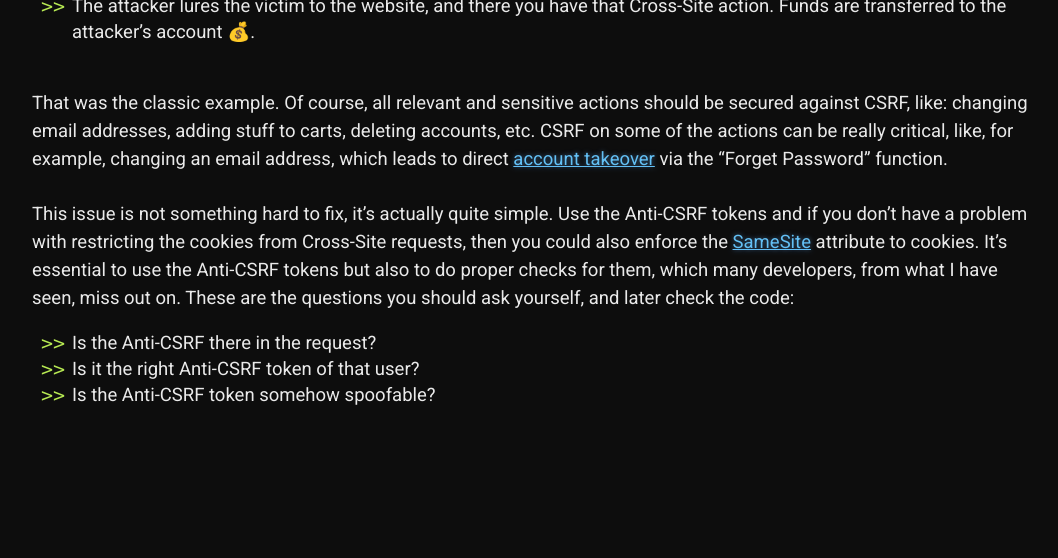
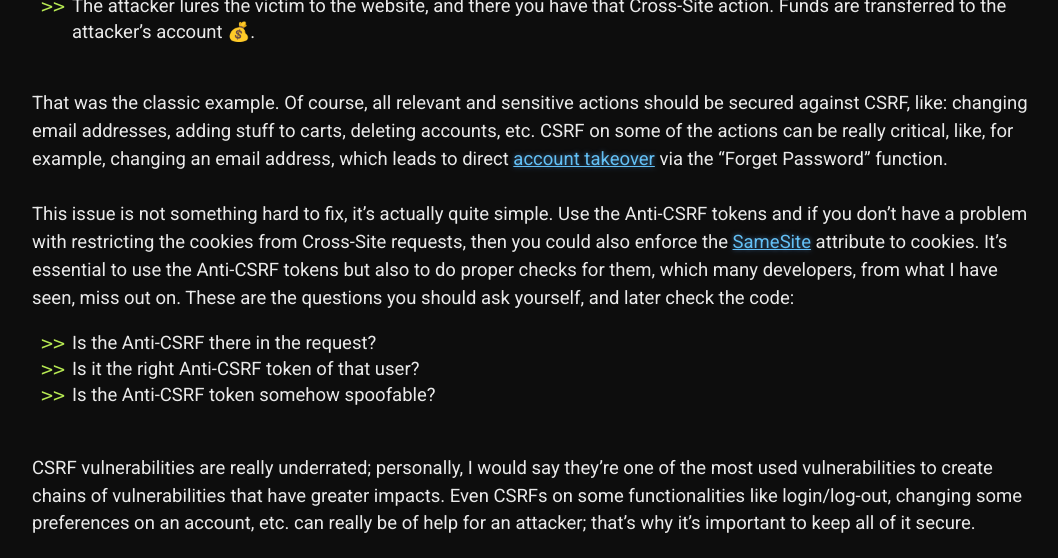
Before and after one commit to 20kilograma/blog, a Jekyll site: the page built from php-sec.md, in a window 1280 px wide and 900 px high, scrolled down 8054 px, cut to the strip 342-900 px from the top of the window. Shown: the whole strip, without its empty margins (108-1166 px from the left). Built offline with Jekyll 4.4.1, drawn with Linux system fonts in a browser that asks for light colours; some web fonts are replaced; our own code applies the rules of GitHub Pages for plain Markdown files; before the commit the page ends 8825 px from its top, so only the background shows below that.

Commit message:
Update php-sec.md

```diff
--- a/php-sec.md
+++ b/php-sec.md
@@ -154,3 +154,6 @@ This issue is not something hard to fix, it's actually quite simple. Use the Ant
 - Is the Anti-CSRF there in the request?
 - Is it the right Anti-CSRF token of that user?
 - Is the Anti-CSRF token somehow spoofable?
+
+<br>
+CSRF vulnerabilities are really underrated; personally, I would say they're one of the most used vulnerabilities to create chains of vulnerabilities that have greater impacts. Even CSRFs on some functionalities like login/log-out, changing some preferences on an account, etc. can really be of help for an attacker; that's why it's important to keep all of it secure.
```
